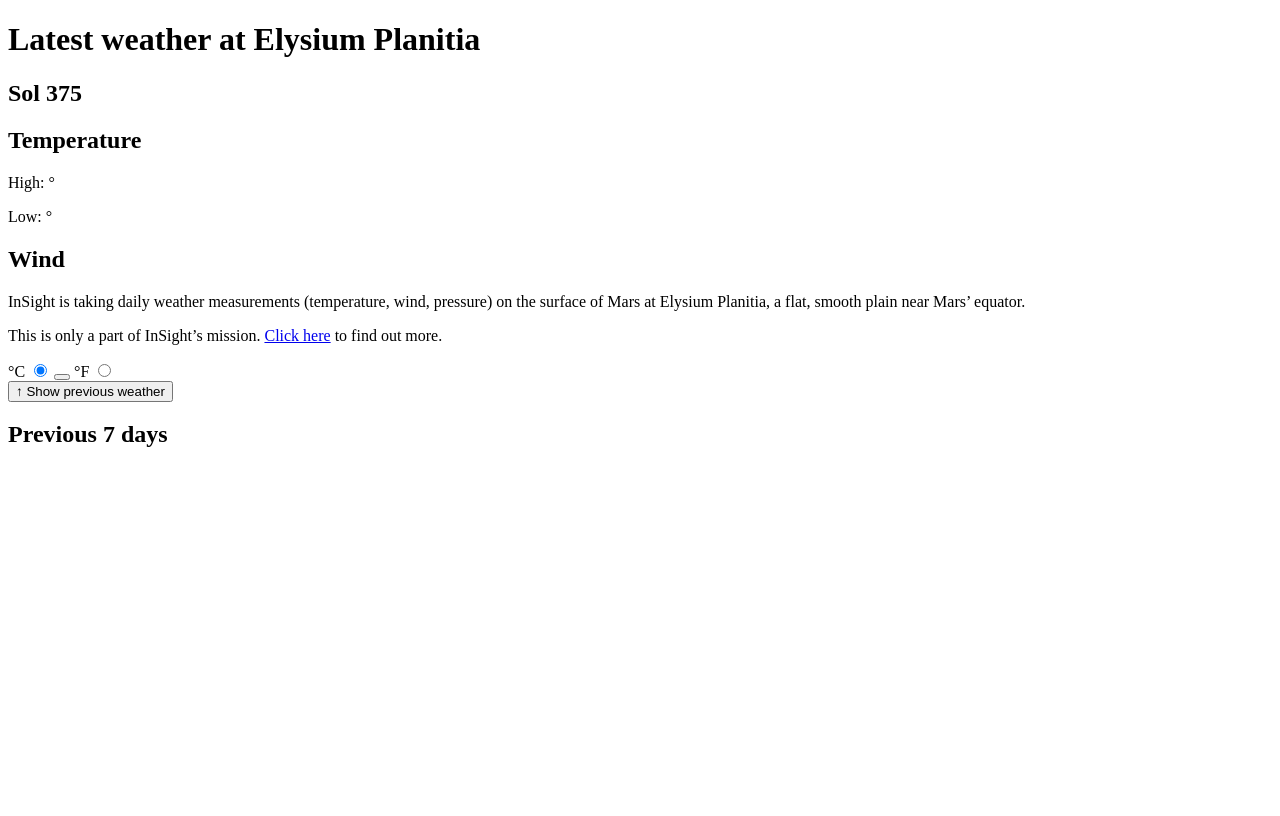
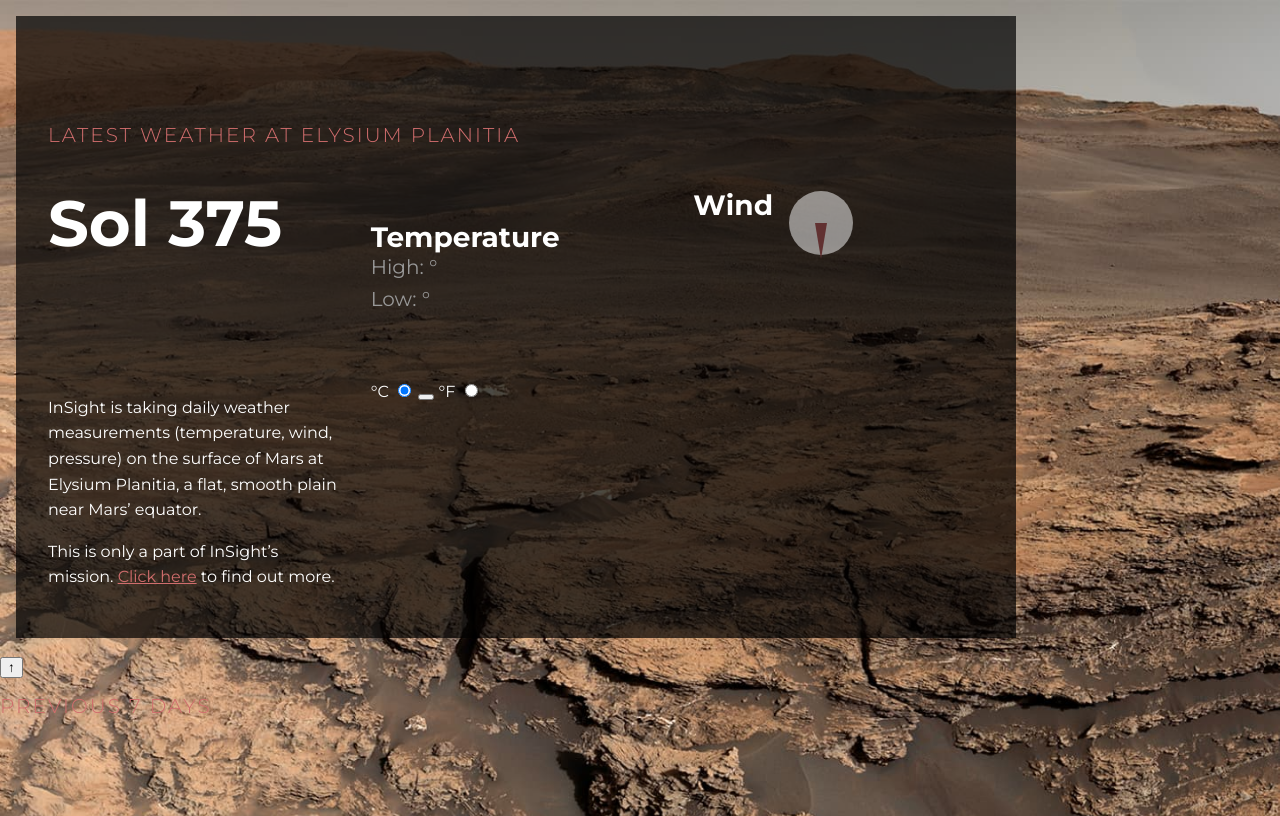
Before and after one commit to deeprony7/mars-weather, a plain HTML site: page index.html in a window 1280 px wide. Drawn offline with Linux system fonts and the light colour scheme; a script that the page names is missing.

Commit message:
working on sass

```diff
--- a/index.html
+++ b/index.html
@@ -9,8 +9,8 @@
     <link href="https://fonts.googleapis.com/css?family=Montserrat:300,400,500,700&display=swap" rel="stylesheet">
 
     <!--  Styles  -->
-    <link rel="stylesheet" href="css/main.css">
-
+    <link rel="stylesheet" href="sass/main.css">
+    <!-- <link rel="stylesheet" href="sass/main.scss"> -->
     <!-- Scripts -->
     <script src="scripts/index.js" defer></script>
 </head>
--- /dev/null
+++ b/sass/main.scss
@@ -0,0 +1,143 @@
+*,
+*::before,
+*::after {
+    box-sizing: border-box;
+}
+
+:root {
+    --fw-light: 300;
+    --fw-normal: 400;
+    --fw-semi: 500;
+    --fw-bold: 700;
+    --fs-h1: 1.25rem;
+    --fs-h2: 1.75rem;
+    --fs-body: 1rem;
+    --fs-xl: 4rem;
+    --clr-light: #fff;
+    --clr-gray: #989898;
+    --clr-dark: #444;
+    --clr-accent: #D06D6D;
+    --clr-accent-dark: #613131;
+  }
+
+  .sr-only:not(:focus):not(:active) {
+    clip: rect(0 0 0 0);
+    clip-path: inset(50%);
+    height: 1px;
+    overflow: hidden;
+    position: absolute;
+    white-space: nowrap;
+    width: 1px;
+  }
+
+  body {
+    margin: 0;
+    font-family: 'Montserrat', sans-serif;
+    line-height: 1.6;
+    background-image: url(../img/mars.jpg);
+    background-size: cover;
+    color: var(--clr-light);
+    min-height: 100vh;
+}
+
+h1, h2, h3 { line-height: 1; }
+
+a {
+    color: var(--clr-accent);
+
+    &:hover {
+        color: var(--clr-accent-dark);
+    }
+}
+
+.main-title {
+    font-size: var(--fs-h1);
+    font-weight: var(--fw-light);
+    text-transform: uppercase;
+    color: var(--clr-accent);
+    letter-spacing: 2px;
+    grid-column: 1 / -1;
+}
+
+.section-title {
+    font-size: var(--fs-h2);
+    font-weight: var(--fw-bold);
+    margin: 0;
+}
+
+.section-title--date {
+    font-size: var(--fs-xl);
+}
+
+.reading {
+    font-size: var(--fs-h1);
+    margin: 0;
+    color: var(--clr-gray);
+}
+
+
+.mars-current-weather {
+    background: rgba(0,0,0,.7);
+    padding: 6em 2em 2em;
+    max-width: 1000px;
+    margin: 1em;
+    display: grid;
+    grid-template-columns: repeat(3, 1fr);
+    gap: 2em;
+}
+
+.date {
+  grid-column: 1 / 2;
+
+  &__day {
+      font-size: var(--fs-h2);
+      margin: 0;
+      color: var(--clr-gray);
+      font-weight: var(--fw-light);
+  }
+}
+
+.temp {
+  --border: solid .25em var(--clr-accent-dark);
+  padding: 2em 0;
+}
+
+.wind {
+  display: grid;
+  column-gap: 1em;
+  grid-template-columns: min-content 1fr;
+  grid-template-rows: min-content 1fr;
+  align-self: start;
+
+  .section-title,
+  .reading {
+      grid-column: 1 / 2;
+  }
+
+  &__direction {
+      --size: 4rem;
+      width: var(--size);
+      height: var(--size);
+      border-radius: 50%;
+      background-color: rgba(255,255,255,.5);
+      display: grid;
+      place-items: center;
+      grid-column: 2 / 3;
+      grid-row: 1 / span 2;
+  }
+
+  &__arrow {
+      /* update Custom Props in JS
+      to update the direction */
+      --direction: 180deg;
+      --size: .75rem;
+      height: calc(var(--size) * 3);
+      width: var(--size);
+      background: var(--clr-accent-dark);
+      clip-path: polygon(50% 0, 0% 100%, 100% 100%);
+      transform: translateY(-50%) rotate(var(--direction));
+      transform-origin: bottom center;
+
+      transition: transform 500ms ease;
+  }
+}
```
Also changed, not shown: css/main.css (added), img/mars.jpg (added), sass/main.css (added), 1 other file.
